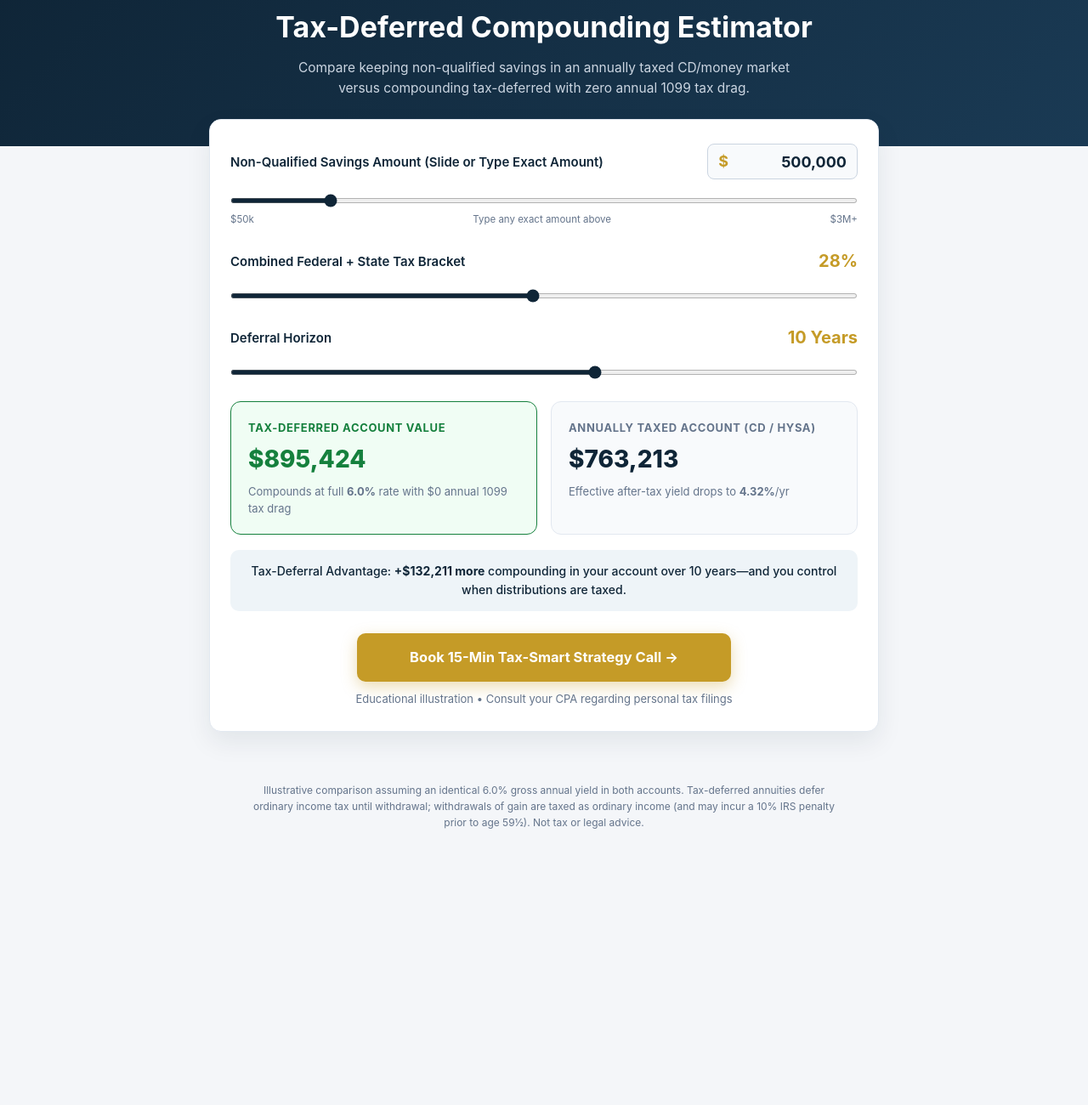
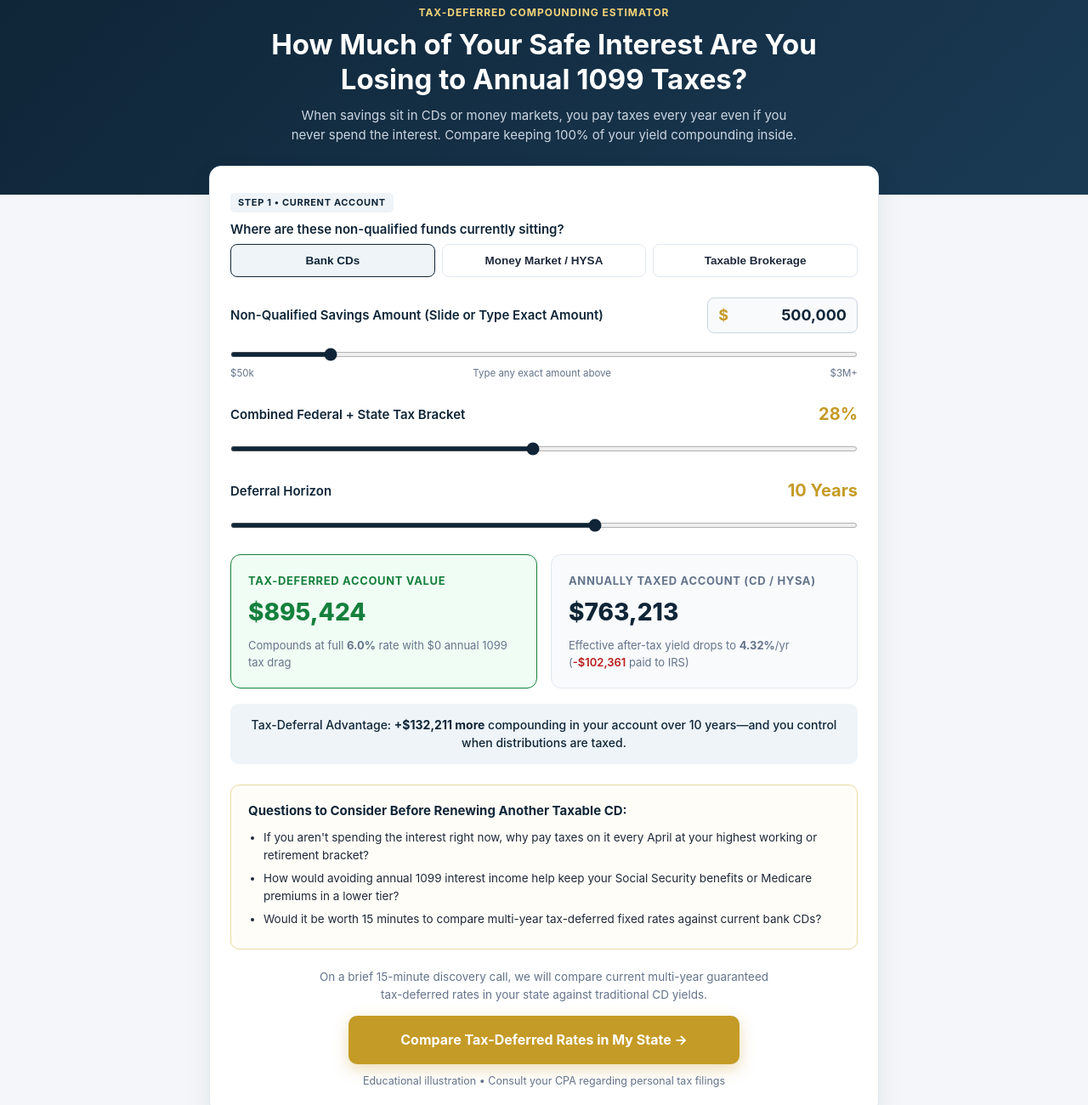
Before and after one commit to jromangfi21/retirement-calculators, a plain HTML site: page tax-shield.html in a window 1280 px wide. Shown: the part 80-1380 px from the top of the page at 85% size. Before the commit the page ends 1097 px from the top, so only its background shows below. Drawn offline with Linux system fonts and the light colour scheme.

Commit message:
Update tax-shield.html

```diff
--- a/tax-shield.html
+++ b/tax-shield.html
@@ -16,6 +16,7 @@
       --muted: #64748b;
       --border: #e2e8f0;
       --green: #15803d;
+      --red: #b91c1c;
     }
     * { box-sizing: border-box; margin: 0; padding: 0; }
     body {
@@ -37,14 +38,22 @@
     .hero {
       background: linear-gradient(135deg, var(--navy) 0%, var(--navy-light) 100%);
       color: #fff;
-      padding: 36px 20px 56px;
+      padding: 36px 20px 58px;
       text-align: center;
     }
-    .hero h1 { font-size: clamp(24px, 4vw, 34px); margin-bottom: 10px; }
-    .hero p { color: #cbd5e1; max-width: 600px; margin: 0 auto; font-size: 15.5px; }
+    .hero-kicker {
+      font-size: 12px;
+      text-transform: uppercase;
+      letter-spacing: 0.08em;
+      color: #f3d478;
+      font-weight: 700;
+      margin-bottom: 8px;
+    }
+    .hero h1 { font-size: clamp(23px, 4vw, 33px); max-width: 680px; margin: 0 auto 10px; line-height: 1.24; }
+    .hero p { color: #cbd5e1; max-width: 600px; margin: 0 auto; font-size: 15px; }
     .wrap {
       max-width: 820px;
-      margin: -32px auto 60px;
+      margin: -34px auto 60px;
       padding: 0 16px;
     }
     .calc-card {
@@ -53,6 +62,18 @@
       border: 1px solid var(--border);
       box-shadow: 0 12px 30px rgba(15, 37, 55, 0.08);
       padding: 28px 24px;
+    }
+    .step-badge {
+      display: inline-block;
+      font-size: 11px;
+      font-weight: 700;
+      text-transform: uppercase;
+      letter-spacing: 0.06em;
+      color: var(--navy);
+      background: #eef4f8;
+      padding: 3px 9px;
+      border-radius: 5px;
+      margin-bottom: 8px;
     }
     .control { margin-bottom: 24px; }
     .control-header {
@@ -109,6 +130,27 @@
       color: var(--muted);
       margin-top: 4px;
     }
+    .pill-group-3 {
+      display: grid;
+      grid-template-columns: repeat(3, 1fr);
+      gap: 8px;
+      margin-top: 6px;
+    }
+    .toggle-btn {
+      padding: 11px 8px;
+      border: 1.5px solid var(--border);
+      border-radius: 8px;
+      background: #fff;
+      font-weight: 600;
+      font-size: 13.5px;
+      color: var(--text);
+      cursor: pointer;
+    }
+    .toggle-btn.active {
+      border-color: var(--navy);
+      background: #eef4f8;
+      color: var(--navy);
+    }
     .results-grid {
       display: grid;
       grid-template-columns: repeat(auto-fit, minmax(240px, 1fr));
@@ -151,25 +193,49 @@
       text-align: center;
       font-weight: 500;
     }
+    .nepq-box {
+      margin-top: 24px;
+      background: #fffdf7;
+      border: 1px solid #ead9a4;
+      border-radius: 10px;
+      padding: 18px 20px;
+    }
+    .nepq-box h3 {
+      font-size: 15px;
+      color: var(--navy);
+      margin-bottom: 10px;
+    }
+    .nepq-box ul {
+      padding-left: 18px;
+      font-size: 13.5px;
+      color: var(--text);
+    }
+    .nepq-box li { margin-bottom: 6px; }
     .cta-section {
-      margin-top: 26px;
+      margin-top: 22px;
       text-align: center;
+    }
+    .expectation-note {
+      font-size: 13.5px;
+      color: var(--muted);
+      max-width: 540px;
+      margin: 0 auto 14px;
     }
     .cta-btn {
       display: inline-block;
       width: 100%;
-      max-width: 440px;
+      max-width: 460px;
       background: var(--gold);
       color: #fff;
       text-decoration: none;
       font-weight: 700;
-      font-size: 16.5px;
+      font-size: 16px;
       padding: 16px 24px;
       border-radius: 10px;
       box-shadow: 0 6px 18px rgba(197, 155, 39, 0.35);
     }
     .cta-btn:hover { background: var(--gold-hover); }
-    .cta-note { font-size: 13px; color: var(--muted); margin-top: 10px; }
+    .cta-note { font-size: 12.5px; color: var(--muted); margin-top: 10px; }
     footer {
       text-align: center;
       font-size: 12px;
@@ -187,12 +253,23 @@
   </div>
 
   <div class="hero">
-    <h1>Tax-Deferred Compounding Estimator</h1>
-    <p>Compare keeping non-qualified savings in an annually taxed CD/money market versus compounding tax-deferred with zero annual 1099 tax drag.</p>
+    <div class="hero-kicker">Tax-Deferred Compounding Estimator</div>
+    <h1>How Much of Your Safe Interest Are You Losing to Annual 1099 Taxes?</h1>
+    <p>When savings sit in CDs or money markets, you pay taxes every year even if you never spend the interest. Compare keeping 100% of your yield compounding inside.</p>
   </div>
 
   <div class="wrap">
     <div class="calc-card">
+      <div class="control">
+        <div class="step-badge">Step 1 &bull; Current Account</div>
+        <label style="display:block; margin-bottom:6px;">Where are these non-qualified funds currently sitting?</label>
+        <div class="pill-group-3">
+          <button type="button" class="toggle-btn active" id="tCd" onclick="setTaxSrc('cd')">Bank CDs</button>
+          <button type="button" class="toggle-btn" id="tHysa" onclick="setTaxSrc('hysa')">Money Market / HYSA</button>
+          <button type="button" class="toggle-btn" id="tBrok" onclick="setTaxSrc('brok')">Taxable Brokerage</button>
+        </div>
+      </div>
+
       <div class="control">
         <div class="control-header">
           <label for="assetsInput">Non-Qualified Savings Amount (Slide or Type Exact Amount)</label>
@@ -235,7 +312,7 @@
         <div class="res-card">
           <h3>Annually Taxed Account (CD / HYSA)</h3>
           <div class="big-num" id="taxedVal">$763,560</div>
-          <div class="res-detail" id="taxedDetail">Effective after-tax yield drops to <strong id="netYield">4.32%</strong>/yr</div>
+          <div class="res-detail" id="taxedDetail">Effective after-tax yield drops to <strong id="netYield">4.32%</strong>/yr (<span style="color:#b91c1c; font-weight:600;" id="irsLost">-$102,550</span> paid to IRS)</div>
         </div>
       </div>
 
@@ -243,8 +320,18 @@
         Tax-Deferral Advantage: <strong>+$131,864 more</strong> compounding in your account over 10 years—and you control when withdrawals are taxed.
       </div>
 
+      <div class="nepq-box">
+        <h3>Questions to Consider Before Renewing Another Taxable CD:</h3>
+        <ul>
+          <li>If you aren't spending the interest right now, why pay taxes on it every April at your highest working or retirement bracket?</li>
+          <li>How would avoiding annual 1099 interest income help keep your Social Security benefits or Medicare premiums in a lower tier?</li>
+          <li>Would it be worth 15 minutes to compare multi-year tax-deferred fixed rates against current bank CDs?</li>
+        </ul>
+      </div>
+
       <div class="cta-section">
-        <a href="https://marketingsimplifiedcrm.io/book/annuity-discovery-call-15-minutes-jerry-nfmc" target="_blank" rel="noopener" class="cta-btn">Book 15-Min Tax-Smart Strategy Call &rarr;</a>
+        <p class="expectation-note">On a brief 15-minute discovery call, we will compare current multi-year guaranteed tax-deferred rates in your state against traditional CD yields.</p>
+        <a href="https://marketingsimplifiedcrm.io/book/annuity-discovery-call-15-minutes-jerry-nfmc" target="_blank" rel="noopener" class="cta-btn">Compare Tax-Deferred Rates in My State &rarr;</a>
         <div class="cta-note">Educational illustration &bull; Consult your CPA regarding personal tax filings</div>
       </div>
     </div>
@@ -258,6 +345,12 @@
     let currentAssets = 500000;
     const sliderEl = document.getElementById('assetsSlider');
     const inputEl = document.getElementById('assetsInput');
+
+    function setTaxSrc(s) {
+      document.getElementById('tCd').classList.toggle('active', s === 'cd');
+      document.getElementById('tHysa').classList.toggle('active', s === 'hysa');
+      document.getElementById('tBrok').classList.toggle('active', s === 'brok');
+    }
 
     function fmt(num) {
       return '$' + Math.round(num).toLocaleString('en-US');
@@ -302,9 +395,14 @@
       const taxedEnd = principal * Math.pow(1 + netRate, years);
       const diff = deferredEnd - taxedEnd;
 
+      // Cumulative taxes paid directly on annual interest in the taxable account
+      const totalNetGain = taxedEnd - principal;
+      const cumulativeTaxesPaid = taxPct < 1 ? totalNetGain * (taxPct / (1 - taxPct)) : 0;
+
       document.getElementById('defVal').textContent = fmt(deferredEnd);
       document.getElementById('taxedVal').textContent = fmt(taxedEnd);
       document.getElementById('netYield').textContent = `${(netRate * 100).toFixed(2)}%`;
+      document.getElementById('irsLost').textContent = `-${fmt(cumulativeTaxesPaid)}`;
       document.getElementById('advantageBanner').innerHTML = `Tax-Deferral Advantage: <strong>+${fmt(diff)} more</strong> compounding in your account over ${years} years—and you control when distributions are taxed.`;
     }
 
```
